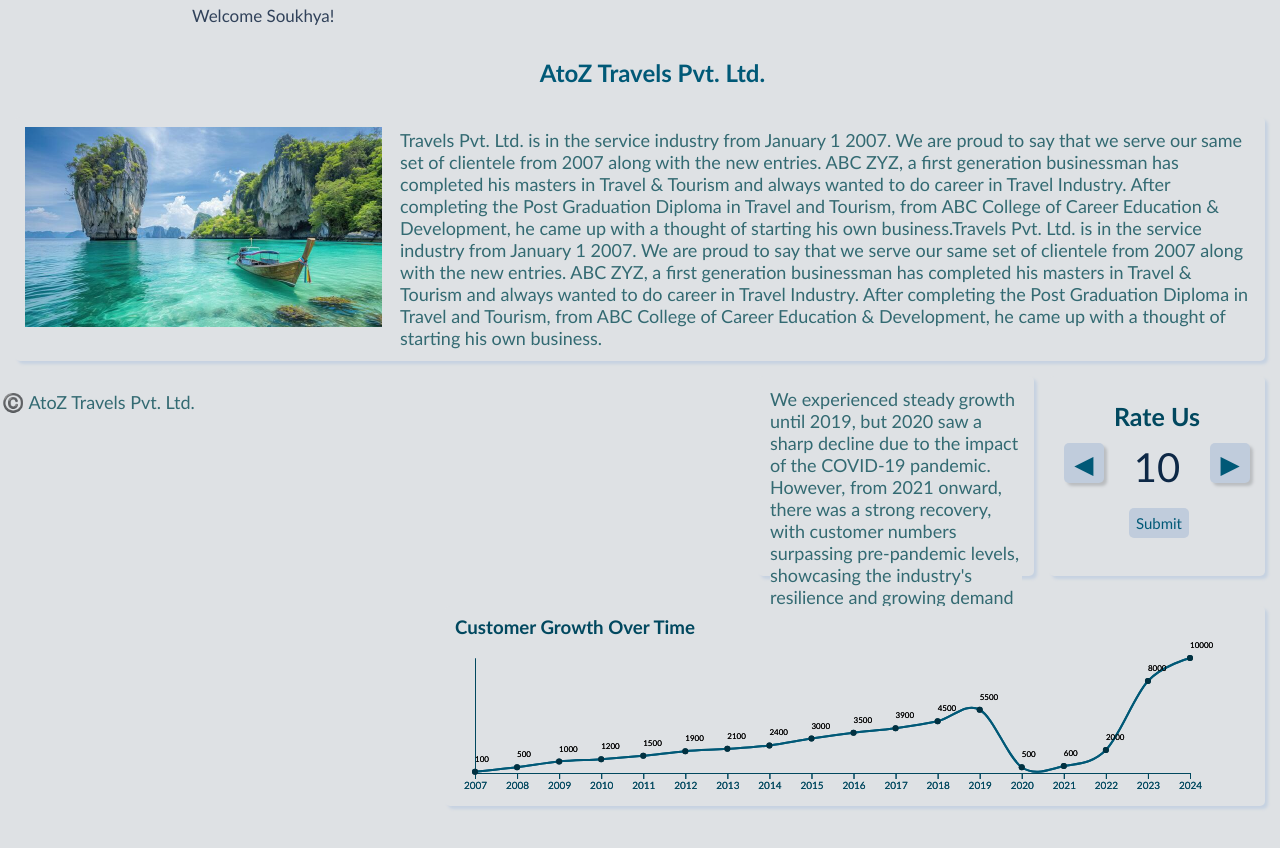
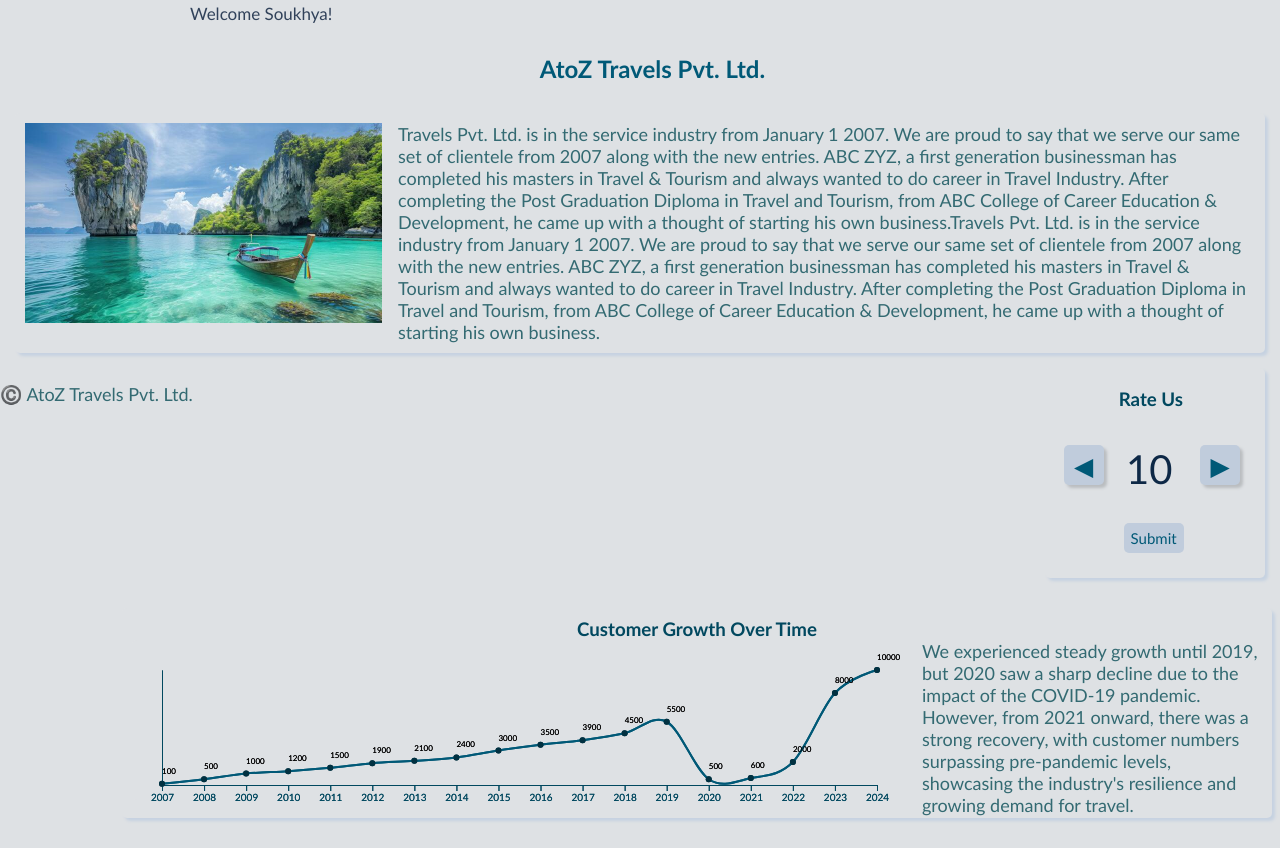
Before and after one commit to soukhyakhot/react-app, a React (Vite) app: page /aboutus in a window 1280 px wide. Shown: the part 230-1078 px from the top of the page. Built offline with nearby package versions, Linux system fonts and the light colour scheme.

Commit message:
aboutus changes

```diff
--- a/src/aboutUs/Para.jsx
+++ b/src/aboutUs/Para.jsx
@@ -93,13 +93,15 @@ function Para(){
       }, [noOfCustomers]);
 
     return(
-    <>
+    <><div className={styles.card}>
+      <h3>Customer Growth Over Time</h3>
         <div className={styles.card1}>
             <p>We experienced steady growth until 2019, but 2020 saw a sharp decline due to the impact of the COVID-19 pandemic. However, from 2021 onward, there was a strong recovery, with customer numbers surpassing pre-pandemic levels, showcasing the industry's resilience and growing demand for travel.</p>
         </div>
         <div className={styles.card2}>
-            <h3>Customer Growth Over Time</h3>
+
             <svg ref = {svgRef}></svg>
+        </div>
         </div>
         </>
     )
--- a/src/aboutUs/Para.module.css
+++ b/src/aboutUs/Para.module.css
@@ -2,11 +2,11 @@
 .card1{
     border: 1px solid hs1(0, 0%, 80%);
     border-radius: 5px;
-    box-shadow:  3px 3px 3px rgb(198, 210, 225);
-    padding: 10px;
-    margin-right: 15px;
-    max-width: 20%;
-    height: 180px;
+    /* box-shadow:  3px 3px 3px rgb(198, 210, 225); */
+    padding-top: 0px;
+    /* padding-bottom: 10px; */
+    width: 340px;
+    height: 140px;
     display: inline-block;
     text-align: left;
     /* text-align: left; */
@@ -16,21 +16,39 @@
     /* justify-content: center; */
     align-self: right;
     float: right;
+    /* font-size: 1px; */
+}
+
+.card2{
+    border: 1px solid hs1(0, 0%, 80%);
+    border-radius: 5px;
+    /* box-shadow:  3px 3px 3px rgb(198, 210, 225); */
+    padding-top: 0;
+    padding: 10px;
+    margin-top:0px;
+    margin-right: 15px;
+    width:370px;
+    height: 140px;
+    display: inline-block;
+    align-items: center;
+    justify-content: center;
+    align-self: left;
+    float: left;
 
 }
 
-.card2{
+.card{
     border: 1px solid hs1(0, 0%, 80%);
     border-radius: 5px;
     box-shadow:  3px 3px 3px rgb(198, 210, 225);
     padding-top: 0;
     padding: 10px;
     margin-top:0px;
-    margin-right: 15px;
-    width:800px;
-    height: 180px;
+    margin-right: 8px;
+    width:1130px;
+    height: 190px;
     display: inline-block;
-    text-align: left;
+    text-align: center;
     color: rgb(1, 72, 95);
 
     /* text-align: left; */
@@ -43,11 +61,17 @@
 
 }
 
-
+h3{
+    padding: none;
+    margin: none;
+    color: rgb(1, 72, 95);
+}
 
 p{
-    margin: 2px;
+    margin: none;
+    padding: none;
     color: rgb(51, 106, 114);
+    font-size:smaller;
 }
 
 /* svg {
--- a/src/aboutUs/Rating.jsx
+++ b/src/aboutUs/Rating.jsx
@@ -22,7 +22,7 @@ function Rating(){
         <div className={styles.rateContainer}>
             <button className={styles.rateButton} onClick={decrement}>◀</button>
             <div className={styles.centerContent}>
-                <h2 className={styles.heading}>Rate Us</h2>
+                <h3 className={styles.heading}>Rate Us</h3>
                 <p className={styles.rateDisplay}>{rate}</p>
                 <button className={styles.submitButton}>Submit</button>
             </div>
--- a/src/aboutUs/Rating.module.css
+++ b/src/aboutUs/Rating.module.css
@@ -7,11 +7,12 @@
 .heading{
     /* text-align: left; */
     color: rgb(1, 72, 95);
-    padding-top: 15px;
-    padding-bottom: 10px;
-    font-size:25px;
+    padding-top: none;
+    padding-bottom: 35px;
+    /* font-size:25px; */
     display: block;
     /* background-color: rgb(200, 219, 238); */
+    margin-right: 12px;
 }
 
 
@@ -23,11 +24,13 @@
     /* margin-right: 50px; */
     float: left;
     width: 100%;
-    padding: 0px;
+    height: 180px;
+    padding-top: 10px;
     /* background-color: rgb(200, 219, 238); */
+    margin-right: 15px;
+}
 
 
-}
 
 
 .rateButton{
@@ -43,6 +46,8 @@
     font-size: 25px;
     float: left;
     box-shadow:  3px 3px 3px rgb(186, 189, 192);
+    margin-right: 15px;
+
 
 }
 
@@ -50,8 +55,8 @@
 .submitButton{
     width: 60px;
     height: 30px;
-    margin-top: 15px;
-    margin-left: 20px;
+    margin-top: 30px;
+    margin-left: 5px;
     background-color: rgb(192, 204, 220);
     color: rgb(0, 89, 119);
     border: none;
@@ -73,8 +78,7 @@
 
 .rateDisplay{
     font-size: 2.5em;
-    /* margin-left: 15px;
-    margin-right: 15px; */
+    margin-right: 15px;
     /* float: left; */
     /* background-color: rgb(200, 219, 238); */
     border: none;
@@ -89,15 +93,15 @@
     box-shadow:  3px 3px 3px rgb(198, 210, 225);
     padding: 10px;
     margin-right: 15px;
-    max-width: 220px;
-    max-height: 180px;
+    width: 200px;
+    max-height: 190px;
     display: inline-block;
     /* text-align: left; */
     /* display: flex; */
     /* gap: 16px; */
     align-items: center;
     justify-content: center;
-    align-self: right;
+    align-self: center;
     float: right;
     /* background-color: rgb(200, 219, 238); */
 
```
